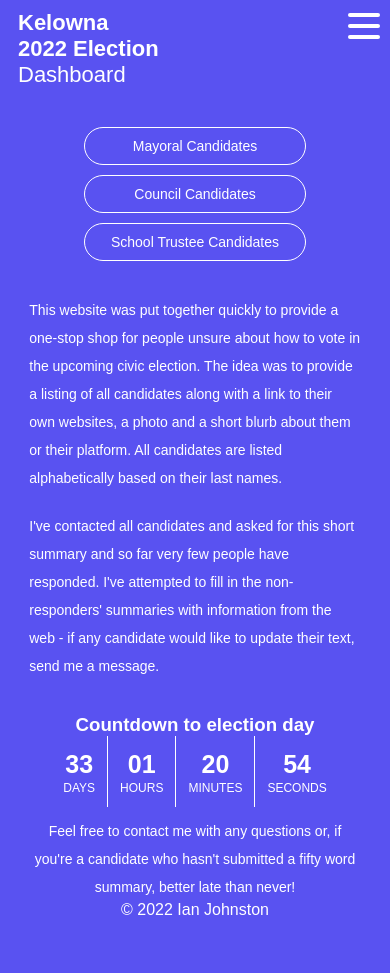
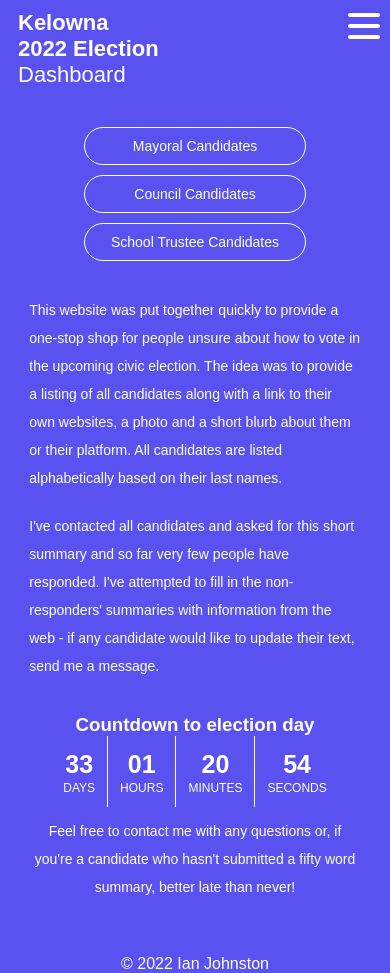
Before and after one commit to ianjojo/kelowna-election-2022, a React (Create React App) app: page / in a window 390 px wide. Before the commit the page ends 929 px from the top, so only its background shows below. Built offline with nearby package versions, Linux system fonts and the light colour scheme; a web font is replaced by a local one.

Commit message:
neverending responsive design tweaks

```diff
--- a/src/App.js
+++ b/src/App.js
@@ -19,6 +19,8 @@ import Footer from "./components/Footer";
 
 function App() {
   return (
+    <div id='page-container'>
+      <div id='content-wrap'>
         <div className='App'>
           <Router>
             <h1 className='mobile-title'>
@@ -70,8 +72,10 @@ function App() {
                 <Route path='*' element={<Home />} />
               </Routes>
             </div>
+          </Router>
+        </div>
+      </div>
       <Footer />
-      </Router>
     </div>
   );
 }
--- a/src/components/Candidate.jsx
+++ b/src/components/Candidate.jsx
@@ -9,11 +9,13 @@ export default function Candidate(props) {
 
   return (
     <div className='candidate'>
-      {props.image ? (
-        <img src={props.image} alt='candidate' />
-      ) : (
-        <img src={blank} alt='candidate' />
-      )}
+      <div className='candidate-image-box'>
+        {props.image ? (
+          <img src={props.image} alt='candidate' className='candidate-image' />
+        ) : (
+          <img src={blank} alt='candidate' />
+        )}
+      </div>
 
       <h3 className='candidate__name'>{props.name}</h3>
       <div className='contact-box'>
--- a/src/styles/App.css
+++ b/src/styles/App.css
@@ -1,7 +1,13 @@
 @import url("https://fonts.googleapis.com/css2?family=Manrope:wght@200;300;400;500;600;700;800&family=Proza+Libre:wght@400;500;600;700;800&display=swap");
-img {
+.candidate-image {
   height: 170px;
-  width: 170px; }
+  width: 170px;
+  object-fit: cover; }
+  @media (max-width: 833px) {
+    .candidate-image {
+      padding-top: 22px;
+      height: 200px;
+      width: 200px; } }
 
 h5 {
   text-align: center;
@@ -41,14 +47,14 @@ h5 {
   transition: 0.1s all linear; }
   @media (max-width: 833px) {
     .candidate {
-      width: 50%;
+      /*    width: 50%; */
       max-width: 500px;
-      min-width: 300px;
-      height: 330px; } }
+      min-width: 260px;
+      height: 100%; } }
   @media only screen and (device-width: 820px) and (device-height: 1180px) {
     .candidate {
       width: 190px;
-      height: 410px;
+      height: 430px;
       border: 1px solid black;
       border-radius: 10px;
       display: flex;
@@ -91,22 +97,31 @@ img {
   @media (max-width: 833px) {
     .candidate-list {
       display: flex;
-      flex-direction: column;
+      flex-wrap: wrap;
+      /*   flex-direction: column; */
       justify-content: center;
       align-items: center;
-      width: 100%; } }
+      width: 100%;
+      height: 100%;
+      padding-bottom: 320px; } }
   @media only screen and (device-width: 820px) and (device-height: 1180px) {
     .candidate-list {
       margin: 0 auto;
       justify-content: center;
       display: flex;
-      flex-wrap: wrap; } }
+      flex-wrap: wrap;
+      padding-bottom: 320px; } }
   @media only screen and (device-width: 768px) and (device-height: 1024px) {
     .candidate-list {
+      flex-wrap: wrap;
       margin: 0 auto;
       justify-content: center;
       display: flex;
-      flex-wrap: wrap; } }
+      flex-wrap: wrap;
+      padding-bottom: 320px; } }
+  @media (max-width: 500px) {
+    .candidate-list {
+      padding-bottom: 0; } }
 
 .left {
   text-align: left; }
@@ -122,10 +137,11 @@ img {
   font-size: 11px; }
   @media (max-width: 833px) {
     .blurb {
-      width: 90%; } }
+      margin: 0 auto;
+      width: 75%; } }
 
 .contact {
-  height: 80vh; }
+  /*   height: 80vh; */ }
   @media (max-width: 833px) {
     .contact {
       height: 100%; } }
@@ -171,12 +187,32 @@ img {
     .contact h3 {
       padding-bottom: 30px; } }
 
-.footer {
+/* .footer {
   margin: 0 auto;
-  margin-top: auto;
+
   margin-bottom: 10px;
   text-align: center;
-  width: 100%; }
+  width: 100%;
+} */
+#page-container {
+  position: relative;
+  min-height: 100vh; }
+
+#content-wrap {
+  padding-bottom: 4.5rem;
+  /* Footer height */ }
+
+.footer {
+  text-align: center;
+  display: flex;
+  flex-direction: column;
+  justify-content: flex-end;
+  position: absolute;
+  bottom: 0;
+  width: 100%;
+  height: 4.5rem;
+  /* Footer height */
+  margin-top: auto; }
 
 html {
   box-sizing: border-box; }
@@ -299,7 +335,7 @@ li {
   @media (min-width: 1200px) {
     .container {
       max-width: 1300px;
-      height: 100vh; } }
+      /*  height: 100vh; */ } }
 
 .info-list {
   display: block;
@@ -309,7 +345,7 @@ li {
   line-height: 20px; }
 
 .info-container {
-  height: 80vh; }
+  /*   height: 80vh; */ }
   @media (max-width: 833px) {
     .info-container {
       height: 100%; } }
--- a/src/styles/partials/_contact.scss
+++ b/src/styles/partials/_contact.scss
@@ -1,5 +1,5 @@
 .contact {
-  height: 80vh;
+  /*   height: 80vh; */
 
   @include tablet {
     height: 100%;
--- a/src/styles/partials/_footer.scss
+++ b/src/styles/partials/_footer.scss
@@ -1,7 +1,28 @@
-.footer {
+/* .footer {
   margin: 0 auto;
-  margin-top: auto;
+
   margin-bottom: 10px;
   text-align: center;
   width: 100%;
+} */
+
+#page-container {
+  position: relative;
+  min-height: 100vh;
 }
+
+#content-wrap {
+  padding-bottom: 4.5rem; /* Footer height */
+}
+
+.footer {
+  text-align: center;
+  display: flex;
+  flex-direction: column;
+  justify-content: flex-end;
+  position: absolute;
+  bottom: 0;
+  width: 100%;
+  height: 4.5rem; /* Footer height */
+  margin-top: auto;
+}
--- a/src/styles/partials/_general.scss
+++ b/src/styles/partials/_general.scss
@@ -143,6 +143,6 @@ li {
 
   @include largedesktop {
     max-width: 1300px;
-    height: 100vh;
+    /*  height: 100vh; */
   }
 }
--- a/src/styles/partials/_info.scss
+++ b/src/styles/partials/_info.scss
@@ -8,7 +8,7 @@
 }
 
 .info-container {
-  height: 80vh;
+  /*   height: 80vh; */
 
   @include tablet {
     height: 100%;
```
Also changed, not shown: src/styles/partials/_candidate.scss (+26 -7 lines). Lines whose indentation alone changed are shown as unchanged.
